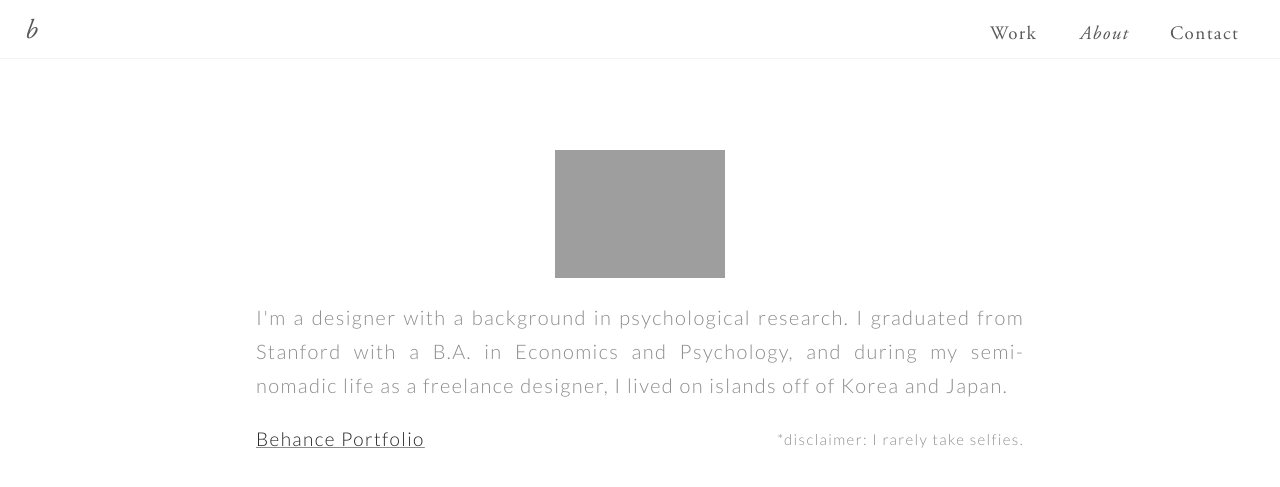
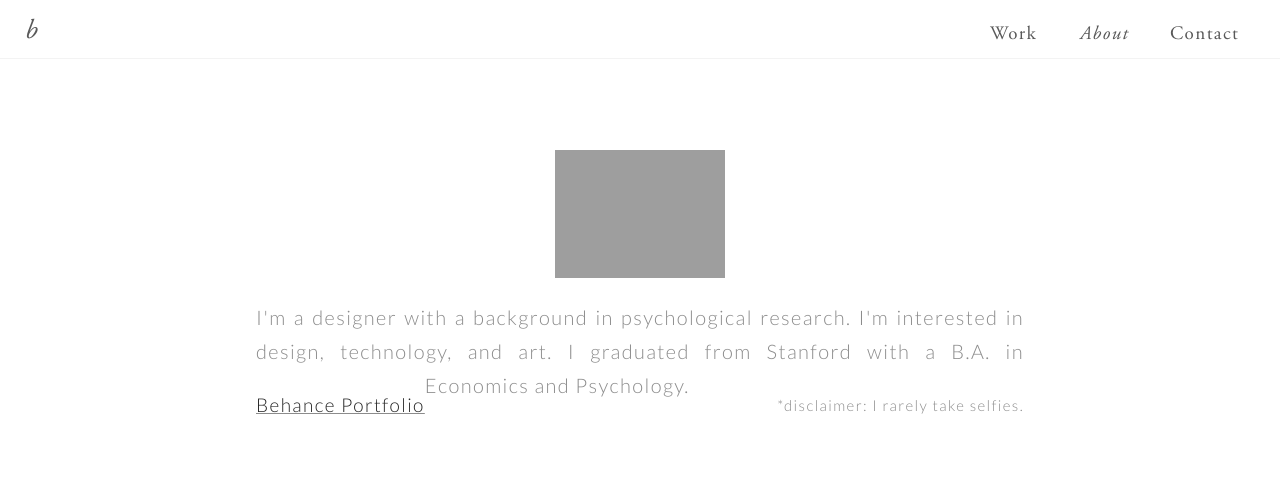
Before and after one commit to bkwon0402/bkwon0402.github.io, a Jekyll site: the page about.html, which Jekyll copies as it is, in a window 1280 px wide. Shown: the top 487 px of the page. Built offline with Jekyll 4.4.1, drawn with Linux system fonts in a browser that asks for light colours.

Commit message:
Update about.html

```diff
--- a/about.html
+++ b/about.html
@@ -72,7 +72,7 @@
 <div class="say">
 <div class="selfie2"><img src="/images/selfie.png"></div>
 <div class="aboutme"> I'm a designer with a background in psychological research.
-	 I graduated from Stanford with a B.A. in Economics and Psychology, and during my semi-nomadic life as a freelance designer, I lived on islands off of Korea and Japan.
+	 I'm interested in design, technology, and art. I graduated from Stanford with a B.A. in Economics and Psychology.
 	<p class="disclaimer">*disclaimer: I rarely take selfies.</p>
 
 	<div class="behancetext"><a href="http://www.behance.net/bkwon" text-decoration: "underline">Behance Portfolio</a></div>
```
